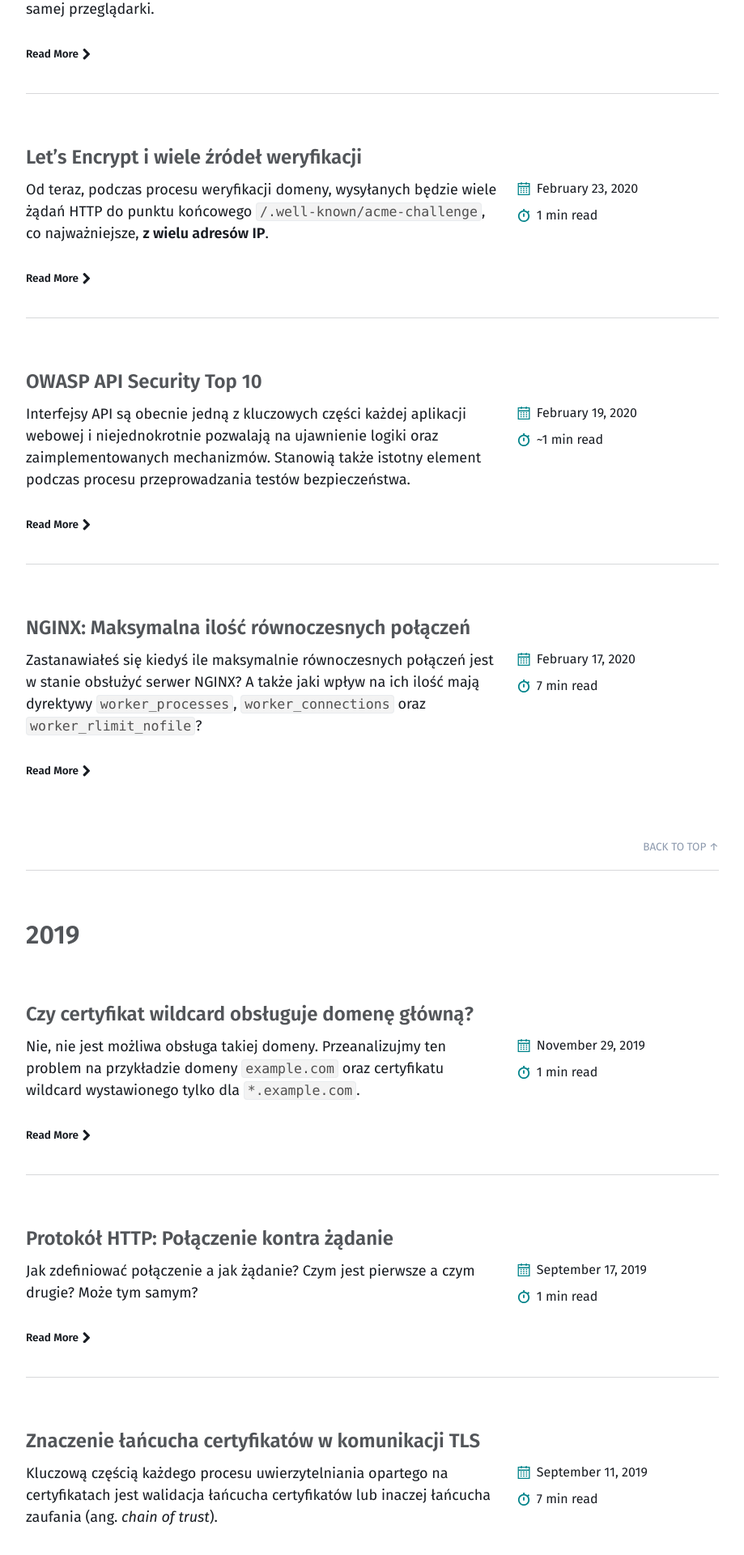
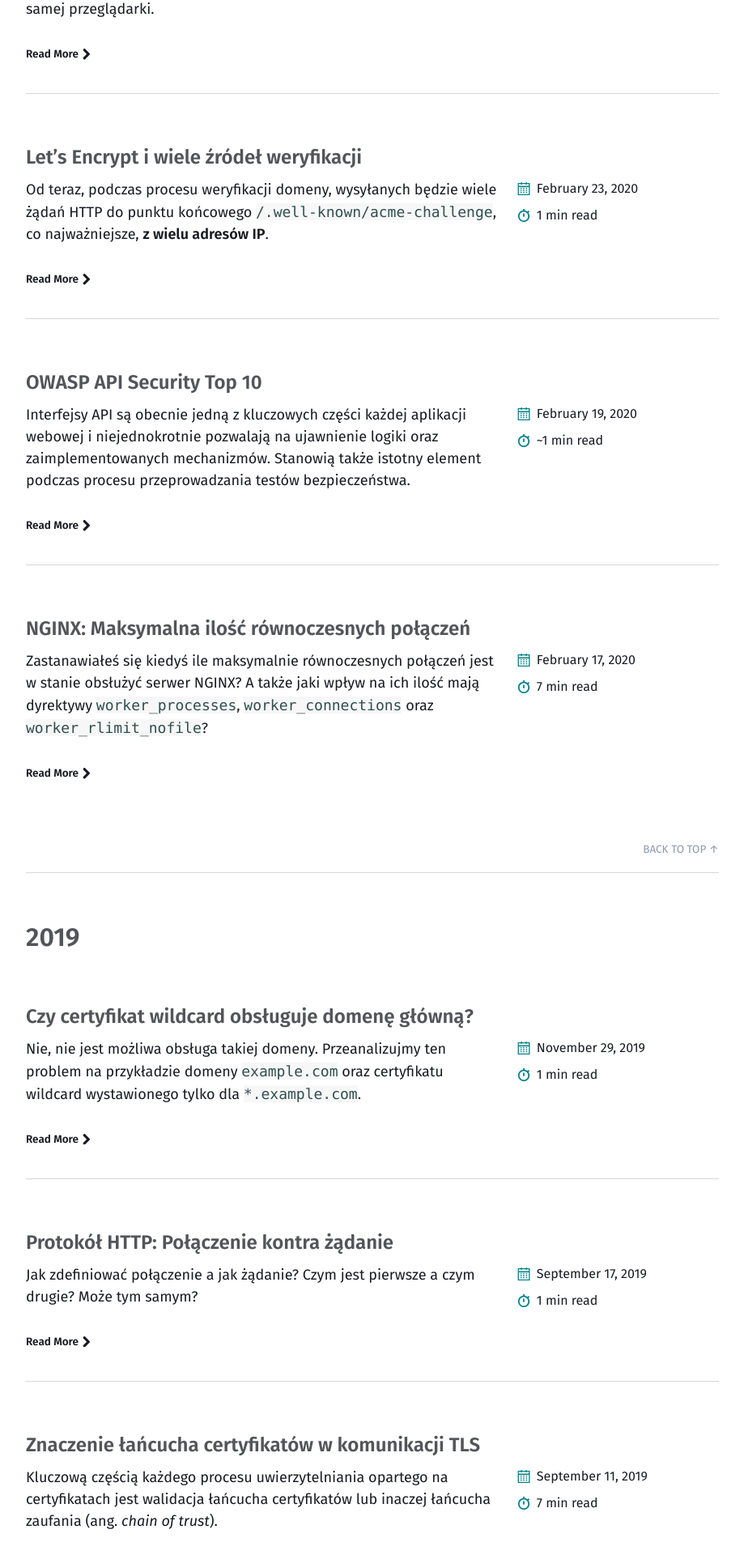
Before and after one commit to morristech/trimstray.github.io, a Jekyll site: the page built from posts.md, in a window 1280 px wide. Shown: the part 590-2510 px from the top of the page at 81% size, without its empty margins (180-1099 px from the left). Built offline with Jekyll 4.4.1, drawn with Linux system fonts in a browser that asks for light colours.

Commit message:
update code styles - signed-off-by: trimstray <trimstray@gmail.com>

```diff
--- a/assets/stylesheets/main.scss
+++ b/assets/stylesheets/main.scss
@@ -214,72 +214,8 @@ figure.highlight,
   overflow: visible;  /* Fixed iOS safari overflow-x */
   word-break: normal; /* Fixed iOS safari linenos code break */
 }
-
-/* Override BS Inline-code style */
-.highlighter-rouge {
-  margin-bottom: 1.2em;
-}
-
-code {
-  -webkit-hyphens: none;
-  -ms-hyphens: none;
-  -moz-hyphens: none;
-  hyphens: none;
-}
-
-code.highlighter-rouge {
-  padding: 1px 4px;
-  /* margin: 0 .2rem; */
-  border-radius: 4px;
-  /* font-size: 14px; */
-  /* font-size: 85%; */
-  /* font-size: 81%; */
-  font-size: 92%;
-}
-
-td.rouge-code {
-  padding-left: 1rem;
-  padding-right: 1rem;
-}
-
-/* code snippet radius */
-.highlighter-rouge,
-.highlight {
-  /* border-radius: 5px; */
-  border-radius: 0px;
-}
-
-/* Hide line numbers for defualt, console, and terminal code snippets */
-div[class^='highlighter-rouge'] pre.lineno,
-div.language-console.highlighter-rouge pre.lineno,
-div.language-terminal.highlighter-rouge pre.lineno {
-  display: none;
-}
-
-div[class^='highlighter-rouge'] td.rouge-code,
-div.language-console.highlighter-rouge td.rouge-code,
-div.language-terminal.highlighter-rouge td.rouge-code {
-  padding: .8rem 1rem;
-}
-
-@media (prefers-color-scheme: light) {
-  .highlight {
-    -moz-box-shadow: inset 0 0 2px #c2c6cc;
-    -webkit-box-shadow: inset 0 0 2px #c2c6cc;
-    box-shadow: inset 0 0 2px #c2c6cc;
-  }
-
-  .highlighter-rouge {
-    /* color: coral;
-    background: papayawhip; */
-    /* color: #484848; */
-    color: #3a3939e0;
-    background: rgba(27,31,35,.05);
-  }
-
-  code.highlighter-rouge {
-    border: 1px solid #e9ecef;
-  }
+.highlight table {
+  width: 0;
 }
 
 ::-webkit-scrollbar {
```
